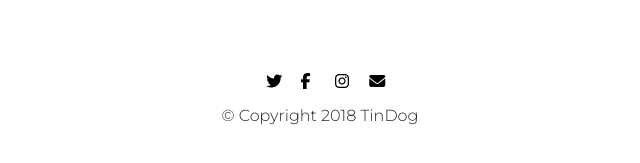
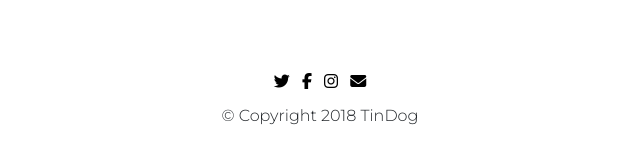
Before and after one commit to technozoine/TinDog, a plain HTML site: page index.html in a window 1280 px wide. Shown: the part 3115-3278 px from the top of the page, 320-960 px from the left. Drawn offline with nearby package versions, Linux system fonts and the light colour scheme.

Commit message:
footer change

```diff
--- a/css/styles.css
+++ b/css/styles.css
@@ -148,16 +148,15 @@ h2 {
 }
 
 #footer{
-    padding: 7% 15%;
-    text-align: center;
+  padding: 7% 15%;
+  text-align: center;
 }
 
 .footer-links{
-    margin: 10px auto;
-    width: 12%;
-
+  margin: 10px auto;
+  width: 20%;
 }
 
 .link-icon{
-    color: black;
+  color: black;
 }
--- a/index.html
+++ b/index.html
@@ -265,33 +265,27 @@
     <!-- Footer -->
 
     <footer id="footer">
-      <div class="footer-links">
-        <div class="row">
-          <div class="col-lg-3 col-md-3 col-sm-3">
+      <ul class="list-inline footer-links">
+        <li class="list-inline-item">
           <a href="twitter.com">
           <i class="fab fa-twitter link-icon"></i>
-            </a>
-          </div>
-
-          <div class="col-lg-3 col-md-3 col-sm-3">
+        </a></li>
+        <li class="list-inline-item">
           <a href="facebook.com">
             <i class="fab fa-facebook-f link-icon"></i>
           </a>
-          </div>
-
-          <div class="col-lg-3 col-md-3 col-sm-3">
+        </li>
+        <li class="list-inline-item">
           <a href="instagram.com">
             <i class="fab fa-instagram link-icon"></i>
           </a>
-          </div>
-
-          <div class="col-lg-3 col-md-3 col-sm-3">
+        </li>
+        <li class="list-inline-item">
           <a href="gmail.com">
             <i class="fas fa-envelope link-icon"></i>
           </a>
-          </div>
-        </div>
-      </div>
+        </li>
+      </ul>
       <p>© Copyright 2018 TinDog</p>
     </footer>
   </body>
```
Lines whose indentation alone changed are shown as unchanged.
